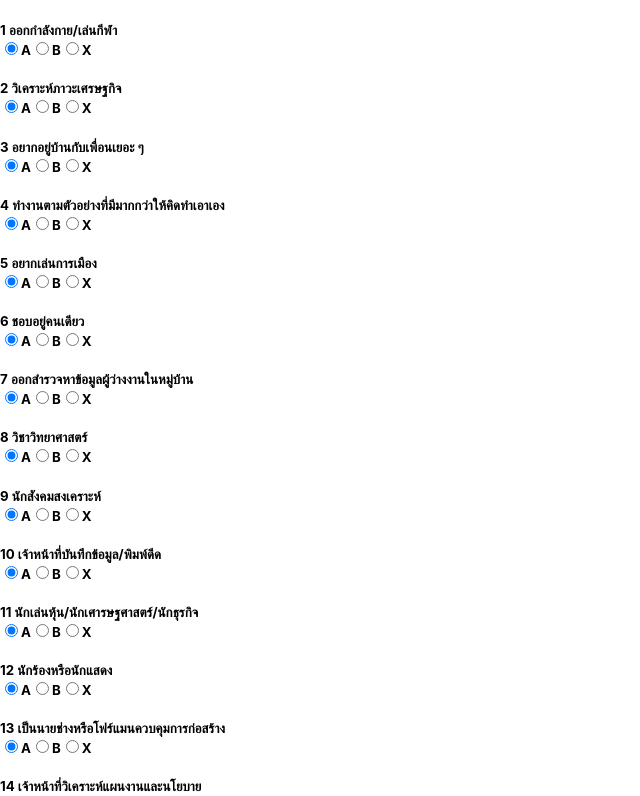
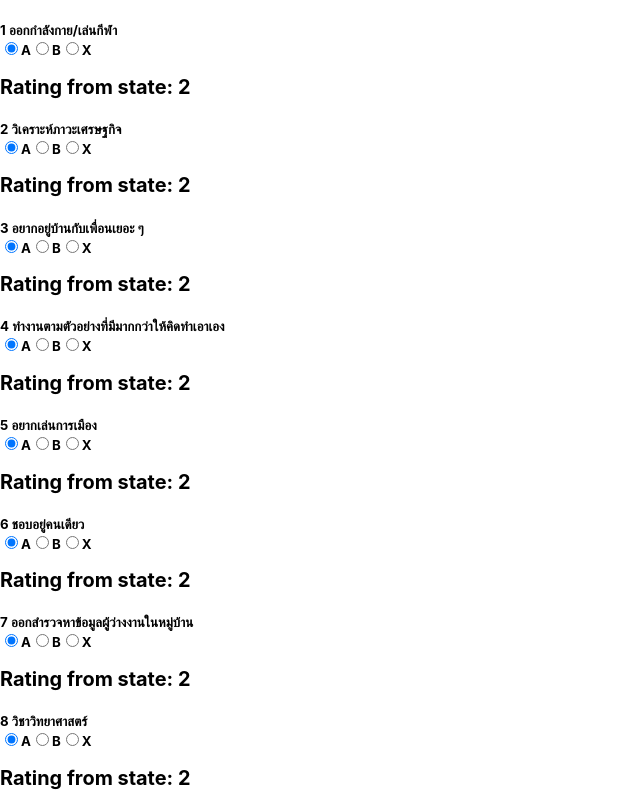
Before and after one commit to phpond/wannabe, a React (Create React App) app: page / in a window 1280 px wide. Shown: the top 796 px of the page, without its empty margins (0-640 px from the left). Built offline with nearby package versions, Linux system fonts and the light colour scheme.

Commit message:
Update Select.js

```diff
--- a/src/component/Select.js
+++ b/src/component/Select.js
@@ -4,22 +4,37 @@ import React from 'react';
 
 class Select extends React.Component {
 
+  constructor(props) {
+    super(props);
+    this.state = {value: "2"};
+
+    this.handleChange = this.handleChange.bind(this);
+  }
+
+  handleChange(event) {
+    this.setState({value: event.target.value});
+  }
+
+  render() {
+    const { value } = this.state;
 
 
-  render() {
     return (
 
 
 <form>
         <label className="radio-inline">
-          <input type="radio" name="optradio" defaultChecked />A
+          <input type="radio" name="optradio" defaultValue="2" defaultChecked onChange={this.handleChange}/>A
         </label>
         <label className="radio-inline">
-          <input type="radio" name="optradio" />B
+          <input type="radio" name="optradio" defaultValue="1" onChange={this.handleChange}/>B
         </label>
         <label className="radio-inline">
-          <input type="radio" name="optradio" />X
+          <input type="radio" name="optradio" defaultValue="0" onChange={this.handleChange}/>X
         </label>
+
+        <h2>Rating from state: {value}</h2>
+
       </form>
 
 
```
